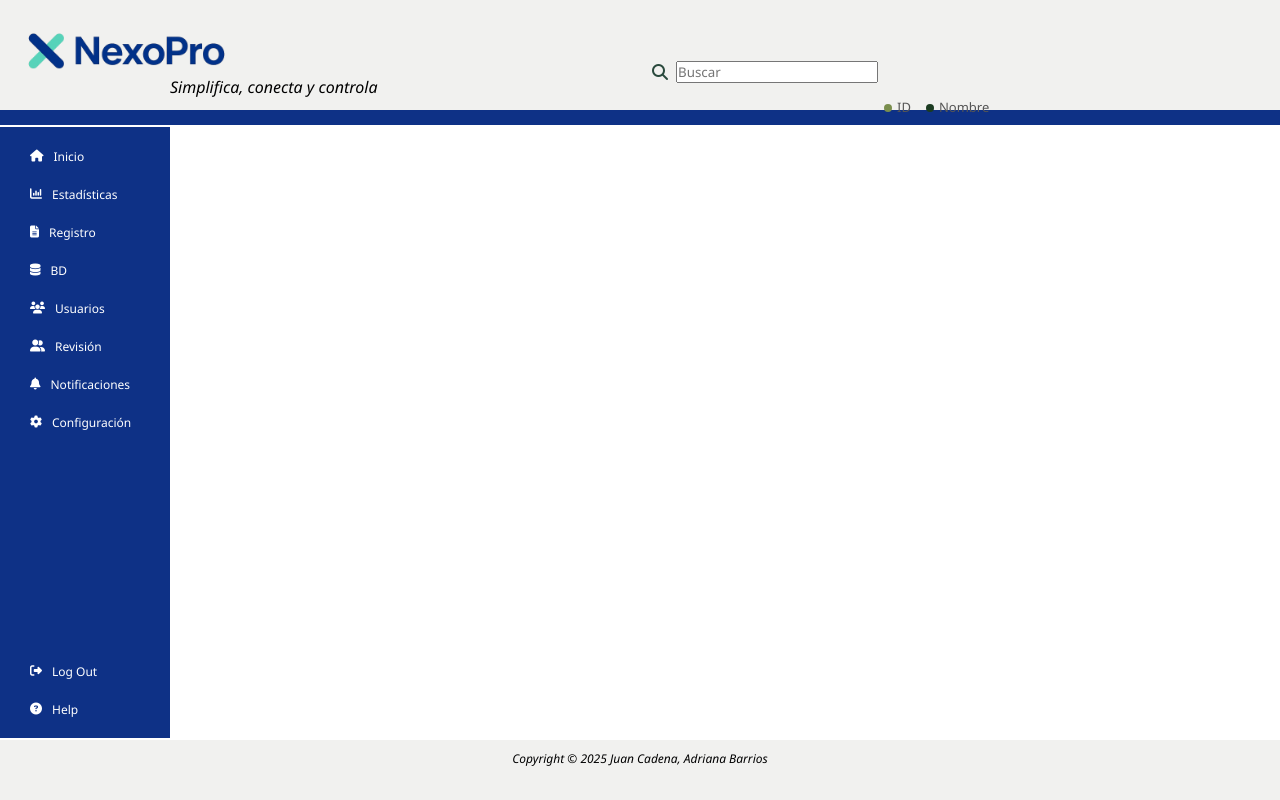
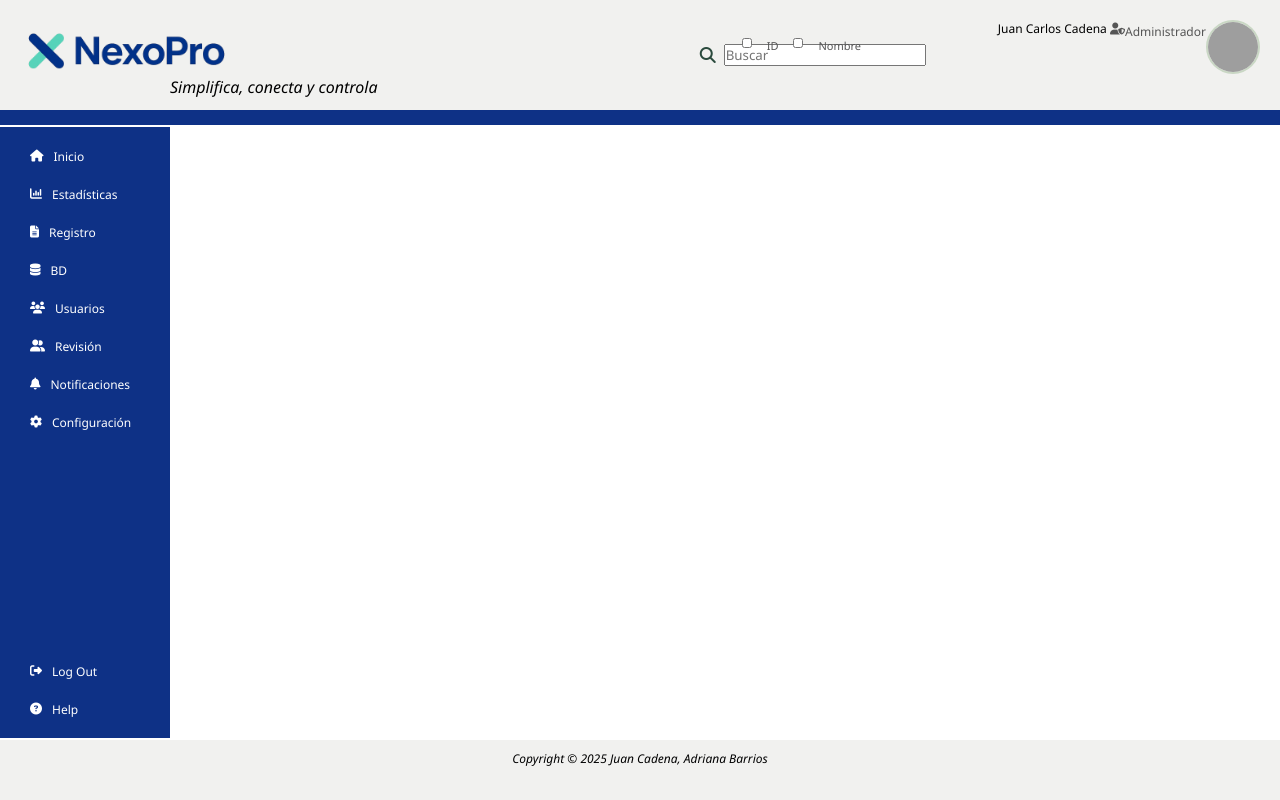
Before and after one commit to adbarrios87/ProyectoAdso, a plain HTML site: page src/paginas/template.html in a window 1280 px wide. Drawn offline with Linux system fonts and the light colour scheme; grey boxes are pictures that could not be loaded.

Commit message:
version estable de la plantilla

```diff
--- a/src/css/template.css
+++ b/src/css/template.css
@@ -3,28 +3,25 @@
   margin: 0;
   padding: 0;
   font-family: "Segoe UI", sans-serif;
+
 }
-
 body {
   background-color: #ffffff;
   min-height:  100vh;
-  display:flex;
-  flex-direction: column;
+  display:flex; /* convierte un elemento en un contenedor flexible */
+  flex-direction: column; /* apila los elementos dentro de un contenedor flex uno encima del otro, formando una columna vertical */
 }
-
 header {
+  display: flex;
   height: 70px;
   background-color: #f1f1ef;
   border-bottom: 15px solid #0e3186;
   padding: 20px 20px;
+  justify-content: space-between;
 
 }
 /* --- Sección logo y slogan --- */
-.content {
-  flex: 1;
-  display: flex;
-  align-items: stretch; /* nav se estira a la altura del contenedor */
-}
+
 
 .logo {
   padding-top: 10px;
@@ -50,8 +47,7 @@ header {
   border: none;
   padding: 8px 12px;
   width: 220px;
-  margin-left: 50%;
-  margin-top: -70px;
+  margin-left: 50%; /* Ajusta este valor para que quede al ancho de ventana*/
   }
 
 .search-box i {
@@ -62,29 +58,56 @@ header {
 /* --- Sección de filtros de busqueda --- */
 .filters {
   display: flex;
-  align-items: center;
-  gap: 15px;
+  gap:15px;
   font-size: 13px;
-  color: #555;
+  margin-top: -20px;
+  margin-left: -190px;
 }
 
-.dot {
+.dot { /* --- Check box--- */
   display: inline-block;
-  width: 8px;
-  height: 8px;
-  border-radius: 50%;
-  margin-right: 5px;
+  width: 10px;
+  height: 10px;
+  border-radius: 4px;
+
 }
 
-.dot-id {
-  background-color: #7a8e4d;
+.filter-item {
+  display: inline-flex;
+  font-size: 11px;
+  color: #555;
+  align-items: left;
 }
 
-.dot-name {
-  background-color:  #1b3b21;
+/* --- Sección de usuario --- */
+.user-section {
+  display:flex;
+  align-items: right;
+
 }
-
+.user-info {
+  text-align: right;
+  font-size: 12px;
+}
+.user-role {
+  display: inline-flex;
+  font-size: 12px;
+  color: #555555;
+}
+.user-img {
+  width: 50px;
+  height: 50px;
+  border-radius: 50%;
+  object-fit: cover;
+  border: 2px solid #c9d7c4;
+  align-items: right;
+}
 /* --- Sección de navegador --- */
+.content {
+  flex: 1;
+  display: flex;
+  align-items: stretch; /* nav se estira a la altura del contenedor */
+}
 nav {
   background-color: #0e3186;
   padding: 10px 10px;
--- a/src/paginas/template.html
+++ b/src/paginas/template.html
@@ -11,19 +11,26 @@
   <header>
     <div class="logo-container">
       <img src="../assets/logo-nexpro.png" alt="NexoPro Logo" class="logo">
-      <div class="tagline">Simplifica, conecta y controla</div>
-
+        <div class="tagline">Simplifica, conecta y controla</div>
+    </div>
     <div class="search-section">
       <div class="search-box">
         <i class="fa-solid fa-magnifying-glass"></i>
         <input type="text" placeholder="Buscar" />
       </div>
-       <div class="filters">
-        <span><span class="dot dot-id"></span>ID</span>
-        <span><span class="dot dot-name"></span>Nombre</span>
+      <div class="filters">
+        <input type="checkbox" class="dot" id="dot-id"><label class="filter-item"><span>ID</span></label>
+        <input type="checkbox" class="dot" id="dot-id"><label class="filter-item"><span>Nombre</span></label>
       </div>
     </div>
+    <di class="user-section">
+      <div class="user-info">
+        <span class="user-name">Juan Carlos Cadena</span>
+        <span class="user-role"><i class="fa-solid fa-user-shield"></i> Administrador</span>
       </div>
+      <img src="https://randomuser.me/api/portraits/men/75.jpg" alt="Foto de usuario" class="user-img" />
+    </div>
+
   </header>
 <div class="content">
   <nav> <!-- Aquí la navegación principal -->
```
Also changed, not shown: 4 other files.
